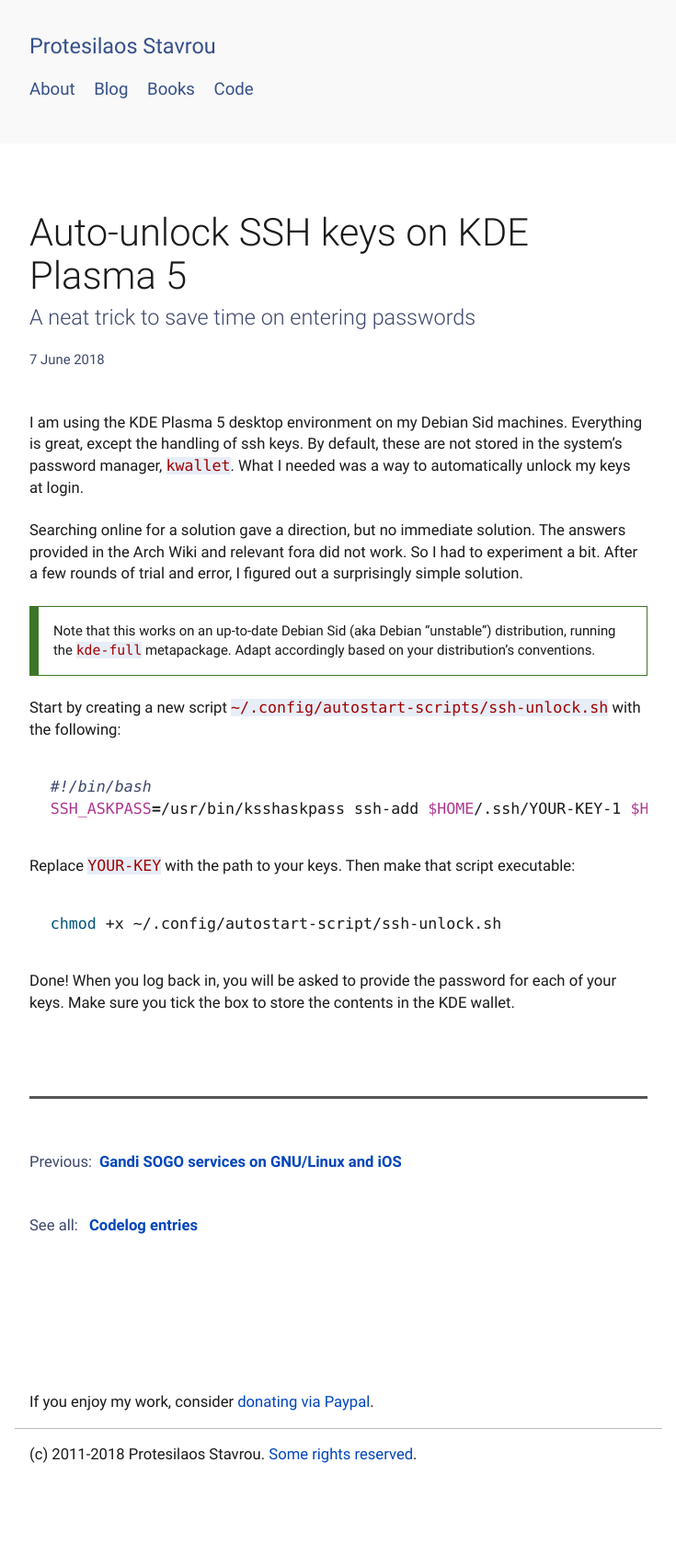
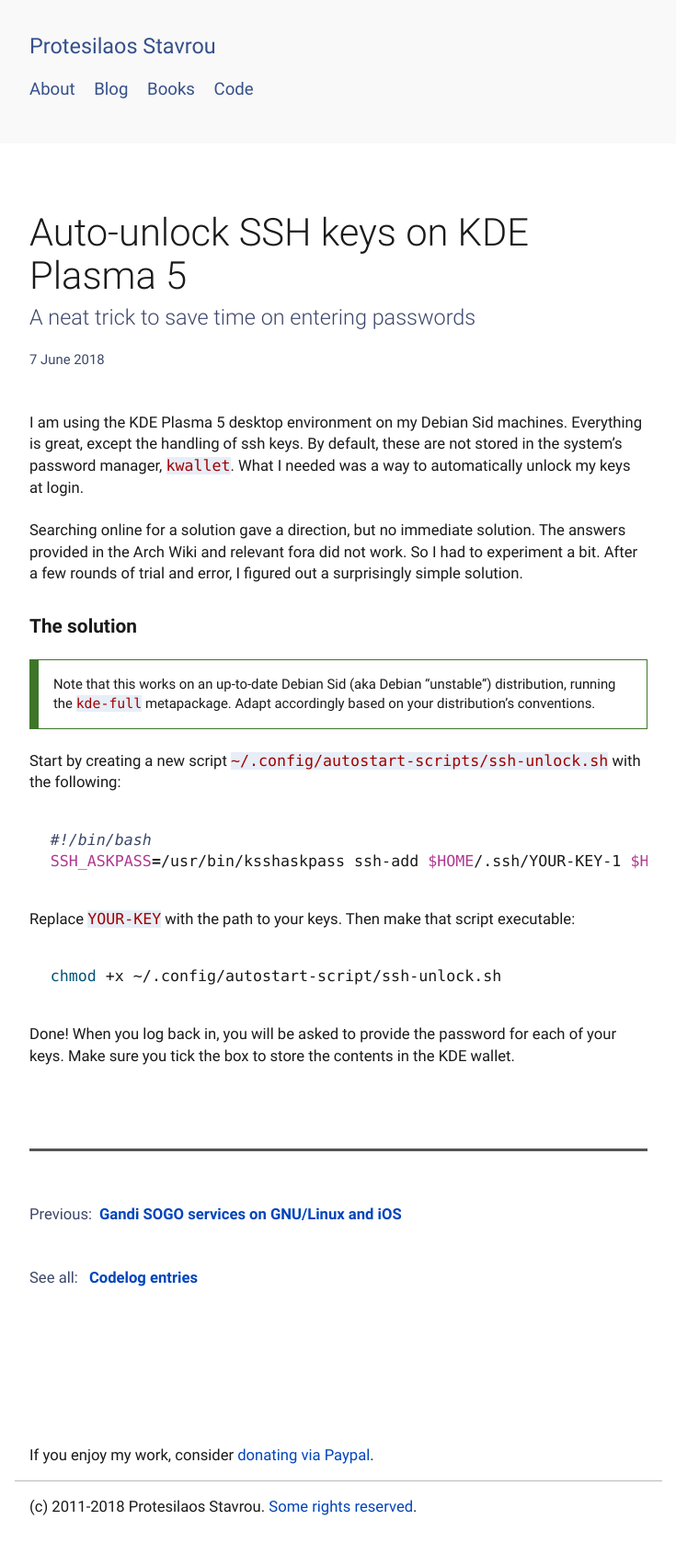
Before and after one commit to protesilaos/protesilaos.github.io, a Jekyll site: the page built from _codelog/2018/2018-06-07-kde-ssh-add.md, in a window 1280 px wide. Shown: the whole page at 92% size, without its empty margins (272-1007 px from the left). Built offline with Jekyll 4.4.1, drawn with Linux system fonts in a browser that asks for light colours; before the commit the page ends 1632 px from its top, so only the background shows below that.

Commit message:
Minor correction

```diff
--- a/_codelog/2018/2018-06-07-kde-ssh-add.md
+++ b/_codelog/2018/2018-06-07-kde-ssh-add.md
@@ -8,6 +8,8 @@ permalink: /codelog/kde-ssh-add/
 I am using the KDE Plasma 5 desktop environment on my Debian Sid machines. Everything is great, except the handling of ssh keys. By default, these are not stored in the system's password manager, `kwallet`. What I needed was a way to automatically unlock my keys at login.
 
 Searching online for a solution gave a direction, but no immediate solution. The answers provided in the Arch Wiki and relevant fora did not work. So I had to experiment a bit. After a few rounds of trial and error, I figured out a surprisingly simple solution.
+
+## The solution
 
 Note that this works on an up-to-date Debian Sid (aka Debian "unstable") distribution, running the `kde-full` metapackage. Adapt accordingly based on your distribution's conventions.
 {:.note}
```
